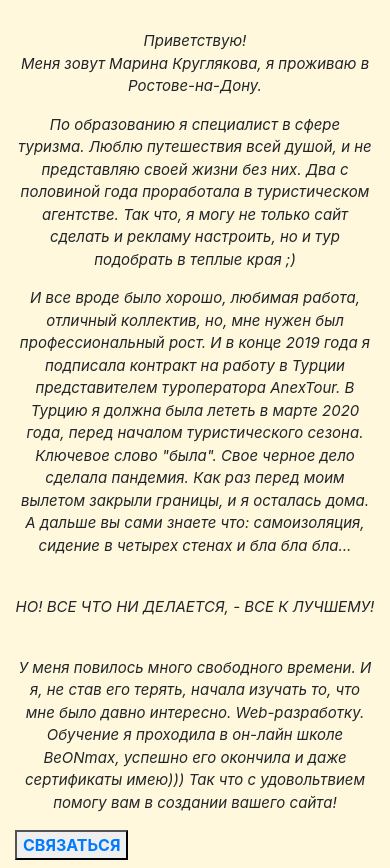
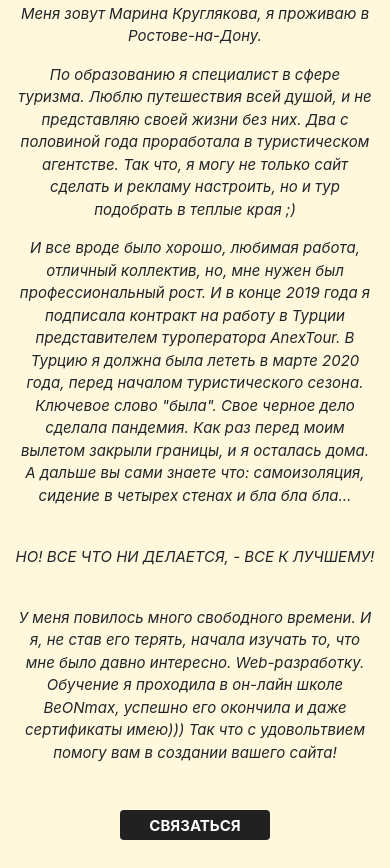
Before and after one commit to marinaigorevna161/marinaigorevna161.github.io, a plain HTML site: page index.html in a window 390 px wide. Shown: the part 1092-1960 px from the top of the page. Drawn offline with Linux system fonts and the light colour scheme; files whose address does not match are found by name.

Commit message:
Add files via upload

```diff
--- a/css/style.css
+++ b/css/style.css
@@ -21,6 +21,9 @@ nav {
 }
 
 header nav{
+    position: fixed;
+    width: 100%;
+    z-index: 1;
     padding: 13px 70px;
     background-color: #212121;
 }
@@ -124,6 +127,24 @@ header nav{
     font-weight: 200;
     font-size: 15px;
     margin-top: 30px;
+}
+.button_wa{
+    display: block;
+    margin: 0 auto;
+    margin-top: 30px;
+    height: 60px;
+    width: 300px;
+    background-color: #212121;
+    border: none;
+    border-radius: 4px;
+}
+
+.button_a{
+    display: block;
+    text-align: center;
+    color: #ffffff;
+    font-size: 20px;
+    line-height: 30px;
 }
 
 .documents{
@@ -243,6 +264,19 @@ header nav{
     .title h2.i_am{
         font-size: 12px;
     }
+
+    .button_wa{
+        display: block;
+        margin: 0 auto;
+        margin-top: 30px;
+        height: 30px;
+        width: 150px;
+    }
+
+    .button_a{
+        font-size: 15px;
+        line-height: 15px;
+    }
 }
 
 
```
